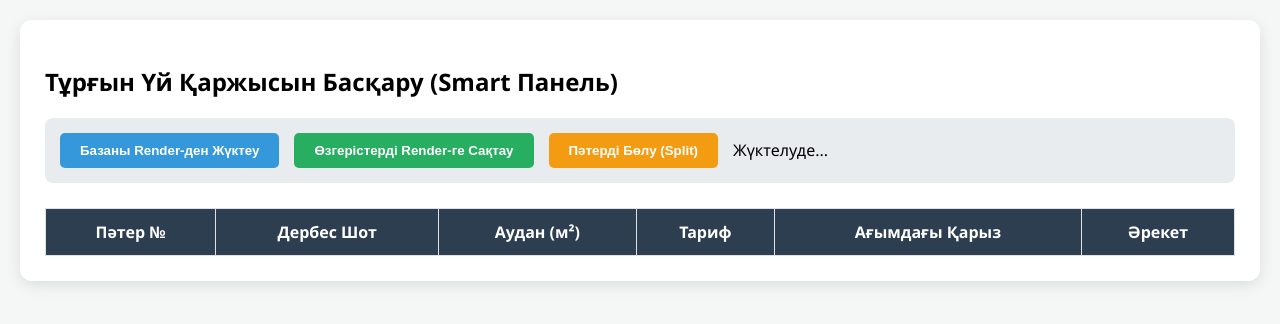
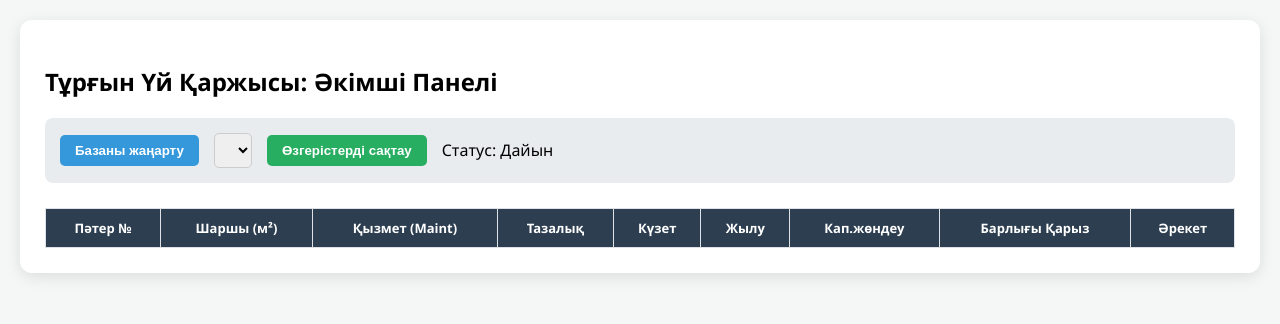
Before and after one commit to qalpan/sk-bj, a Django app: page /admin-panel/ in a window 1280 px wide. Shown: the top 324 px of the page. Run offline with Django 4.2, Linux system fonts and the light colour scheme; lists and menus that the app fills with data are empty.

Commit message:
Update tөlemesep_smart.html

```diff
--- a/templates/tөlemesep_smart.html
+++ b/templates/tөlemesep_smart.html
@@ -2,44 +2,44 @@
 <html lang="kk">
 <head>
     <meta charset="UTF-8">
-    <title>Smart Админ Панель</title>
+    <title>Smart Админ Панель 2025</title>
     <style>
-        /* Стилистикаңызды сол күйі қалдырдым, ол өте ыңғайлы */
         body { font-family: 'Segoe UI', sans-serif; background: #f4f7f6; margin: 20px; }
         .container { background: white; padding: 25px; border-radius: 12px; box-shadow: 0 4px 15px rgba(0,0,0,0.1); }
-        .controls { display: flex; gap: 15px; margin-bottom: 25px; padding: 15px; background: #e9ecef; border-radius: 8px; align-items: center; }
-        table { width: 100%; border-collapse: collapse; background: white; }
-        th, td { border: 1px solid #dee2e6; padding: 12px; text-align: center; }
+        .controls { display: flex; gap: 15px; margin-bottom: 25px; padding: 15px; background: #e9ecef; border-radius: 8px; align-items: center; flex-wrap: wrap; }
+        table { width: 100%; border-collapse: collapse; margin-top: 10px; }
+        th, td { border: 1px solid #dee2e6; padding: 10px; text-align: center; font-size: 13px; }
         th { background: #2c3e50; color: white; }
-        tr:nth-child(even) { background: #f8f9fa; }
-        .btn { padding: 10px 20px; border: none; border-radius: 5px; cursor: pointer; font-weight: 600; color: white; }
+        .btn { padding: 8px 15px; border: none; border-radius: 5px; cursor: pointer; font-weight: 600; color: white; }
         .btn-save { background: #27ae60; }
-        .btn-split { background: #f39c12; }
         .btn-load { background: #3498db; }
-        .commercial-row { background: #fff3cd !important; font-weight: bold; }
-        .modal { display:none; position:fixed; top:50%; left:50%; transform:translate(-50%, -50%); background:white; padding:30px; border-radius:12px; box-shadow: 0 10px 30px rgba(0,0,0,0.3); z-index:1000; border: 1px solid #ccc; }
+        select { padding: 8px; border-radius: 5px; border: 1px solid #ccc; }
     </style>
 </head>
 <body>
 
 <div class="container">
-    <h2>Тұрғын Үй Қаржысын Басқару (Smart Панель)</h2>
+    <h2>Тұрғын Үй Қаржысы: Әкімші Панелі</h2>
 
     <div class="controls">
-        <button class="btn btn-load" onclick="fetchDataFromServer()">Базаны Render-ден Жүктеу</button>
-        <button class="btn btn-save" onclick="saveDataToServer()">Өзгерістерді Render-ге Сақтау</button>
-        <button class="btn btn-split" onclick="openSplitModal()">Пәтерді Бөлу (Split)</button>
-        <span id="syncStatus">Статус: Күтуде...</span>
+        <button class="btn btn-load" onclick="fetchData()">Базаны жаңарту</button>
+        <select id="monthSelector" onchange="renderTable()">
+            </select>
+        <button class="btn btn-save" onclick="saveData()">Өзгерістерді сақтау</button>
+        <span id="syncStatus">Статус: Дайын</span>
     </div>
 
     <table id="mainTable">
         <thead>
             <tr>
                 <th>Пәтер №</th>
-                <th>Дербес Шот</th>
-                <th>Аудан (м²)</th>
-                <th>Тариф</th>
-                <th>Ағымдағы Қарыз</th>
+                <th>Шаршы (м²)</th>
+                <th>Қызмет (Maint)</th>
+                <th>Тазалық</th>
+                <th>Күзет</th>
+                <th>Жылу</th>
+                <th>Кап.жөндеу</th>
+                <th><b>Барлығы Қарыз</b></th>
                 <th>Әрекет</th>
             </tr>
         </thead>
@@ -47,105 +47,56 @@
     </table>
 </div>
 
-<div id="splitModal" class="modal">
-    <h3>Пәтерді Бөлу (Split)</h3>
-    <input type="text" id="splitOldId" placeholder="Ескі пәтер № (ID)">
-    <input type="number" id="splitArea1" placeholder="Аудан 1 (м²)" step="0.01">
-    <input type="number" id="splitArea2" placeholder="Аудан 2 (м²)" step="0.01">
-    <br><br>
-    <button class="btn btn-save" onclick="executeSplit()">Растау</button>
-    <button class="btn" onclick="closeSplitModal()" style="background:#95a5a6">Жабу</button>
-</div>
-
 <script>
-    let apartments = [];
-    // ЫҚШАМДАЛҒАН API ЖОЛЫ
+    let db = { apartments: [] };
     const API_URL = '/api/data/';
 
-    async function fetchDataFromServer() {
-        document.getElementById('syncStatus').innerText = "Жүктелуде...";
-        try {
-            const response = await fetch(API_URL);
-            apartments = await response.json();
-            renderTable();
-            document.getElementById('syncStatus').innerText = "Статус: Жаңартылды";
-        } catch (e) {
-            alert("Қате: Базаны алу мүмкін болмады!");
-        }
+    async function fetchData() {
+        const res = await fetch(API_URL);
+        db = await res.json();
+        populateMonths();
+        renderTable();
     }
 
-    function getRate(aptId) {
-        return ["1", "15", "16"].includes(aptId.toString()) ? 60 : 40;
+    function populateMonths() {
+        const selector = document.getElementById('monthSelector');
+        const months = db.apartments[0].ledger.map(l => l.month);
+        selector.innerHTML = months.map((m, i) => `<option value="${i}" ${i === months.length-1 ? 'selected' : ''}>${m}</option>`).join('');
     }
 
     function renderTable() {
+        const monthIdx = document.getElementById('monthSelector').value;
         const tbody = document.getElementById('tableBody');
         tbody.innerHTML = '';
-        apartments.forEach((apt) => {
-            const rate = getRate(apt.id);
+
+        db.apartments.forEach(apt => {
+            const entry = apt.ledger[monthIdx];
             const tr = document.createElement('tr');
-            if (rate === 60) tr.className = 'commercial-row';
             tr.innerHTML = `
                 <td><b>${apt.id}</b></td>
-                <td>${apt.account || '---'}</td>
-                <td>${apt.area} м²</td>
-                <td>${rate} тңг</td>
-                <td>${apt.balance} тңг</td>
-                <td>
-                    <button onclick="viewReceipt('${apt.id}')">👁️ Түбіртек</button>
-                </td>
+                <td>${apt.area}</td>
+                <td>${entry.charges.maint}</td>
+                <td>${entry.charges.clean}</td>
+                <td>${entry.charges.sec}</td>
+                <td>${entry.charges.heat}</td>
+                <td>${entry.charges.cap}</td>
+                <td style="color:red"><b>${entry.accumulated.overall} ₸</b></td>
+                <td><button onclick="window.open('/pater/${apt.id}/')">👁️</button></td>
             `;
             tbody.appendChild(tr);
         });
     }
 
-    function openSplitModal() { document.getElementById('splitModal').style.display = 'block'; }
-    function closeSplitModal() { document.getElementById('splitModal').style.display = 'none'; }
-
-    function executeSplit() {
-        const oldId = document.getElementById('splitOldId').value;
-        const a1 = parseFloat(document.getElementById('splitArea1').value);
-        const a2 = parseFloat(document.getElementById('splitArea2').value);
-
-        const idx = apartments.findIndex(a => a.id.toString() === oldId.toString());
-        if (idx === -1) return alert("Пәтер табылмады!");
-
-        // Жаңа 9а пәтерін жасау
-        const newApt = JSON.parse(JSON.stringify(apartments[idx]));
-        newApt.id = oldId + "а";
-        newApt.area = a2;
-        newApt.balance = 0; // Жаңа пәтер таза баланспен басталады
-        newApt.account = ""; // Жаңа дербес шот
-
-        apartments[idx].area = a1; // Ескі пәтер ауданын азайту
-        apartments.push(newApt);
-
-        renderTable();
-        closeSplitModal();
-        alert("Бөлінді! Енді 'Сақтау' батырмасын басыңыз.");
+    async function saveData() {
+        await fetch(API_URL, {
+            method: 'POST',
+            headers: {'Content-Type': 'application/json'},
+            body: JSON.stringify(db)
+        });
+        alert("Сақталды!");
     }
 
-    async function saveDataToServer() {
-        document.getElementById('syncStatus').innerText = "Сақталуда...";
-        try {
-            const response = await fetch(API_URL, {
-                method: 'POST',
-                headers: { 'Content-Type': 'application/json' },
-                body: JSON.stringify(apartments)
-            });
-            if (response.ok) alert("Render базасына сәтті сақталды!");
-        } catch (e) {
-            alert("Сақтау қатесі!");
-        }
-    }
-
-    function viewReceipt(id) {
-        // Тұрғын бетіне өту
-        window.open(`/pater/${id}/`, '_blank');
-    }
-
-    // Бет ашылғанда базаны бірден жүктеу
-    window.onload = fetchDataFromServer;
+    window.onload = fetchData;
 </script>
 </body>
 </html>
```
